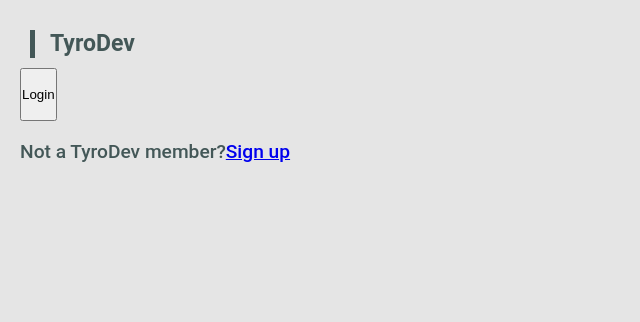
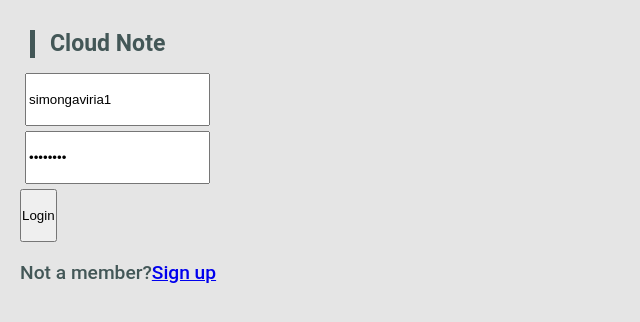
Before and after one commit to MrRob0t404/passion-project, a React (Create React App) app in the folder frontend/: page /login in a window 1280 px wide. Shown: the top 322 px of the page, without its empty margins (0-640 px from the left). Built offline with nearby package versions, Linux system fonts and the light colour scheme; no server answers.

Commit message:
added login page for user to login

```diff
--- a/frontend/src/Login/login.js
+++ b/frontend/src/Login/login.js
@@ -6,8 +6,8 @@
     constructor() {
         super();
         this.state = {
-            username: '',
-            password: '',
+            username: 'simongaviria1',
+            password: 'password',
             message: ' '
         }
     }
@@ -27,6 +27,7 @@
             password: password
         })
             .then(res => {
+                console.log('res.data.user', res.data.user)
                 this
                     .props
                     .setUser(res.data.user);
@@ -34,7 +35,7 @@
             })
             .catch(err => {
                 console.log(`error in login button`, err)
-                this.setState({username: '', password: '', message: 'Username / Password is incorrect'})
+                this.setState({password: '', message: 'Username / Password is incorrect'})
             })
     }
 
@@ -43,15 +44,17 @@
         return (
             <div className="auth" id="login">
                 <div className="auth-container" id="login-container">
-                    <h2>TyroDev</h2>
+                    <h2>Cloud Note</h2>
                     <form>
                         <input
+                            className='loginInput'
                             name="username"
                             placeholder="username"
                             type="text"
                             onChange={this.handleInput}
                             value={username}/>
                         <input
+                            className='loginInput'
                             name="password"
                             placeholder="password"
                             type="password"
@@ -64,7 +67,7 @@
                             value="Login"/>
                     </form>
                     <p>{" "}
-                        Not a TyroDev member?
+                        Not a member?
                         <Link to='/register'>
                             Sign up
                         </Link>
```
